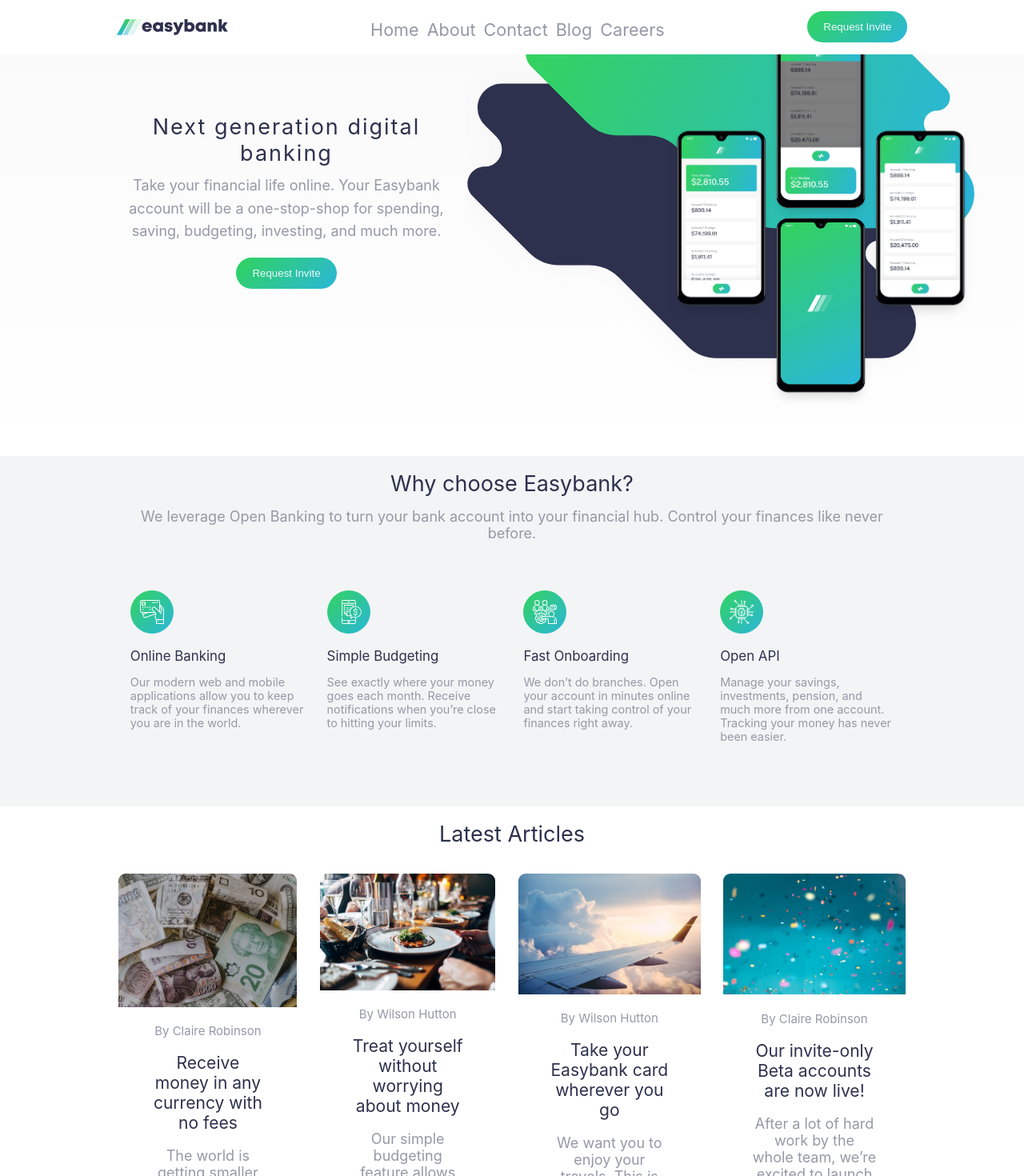
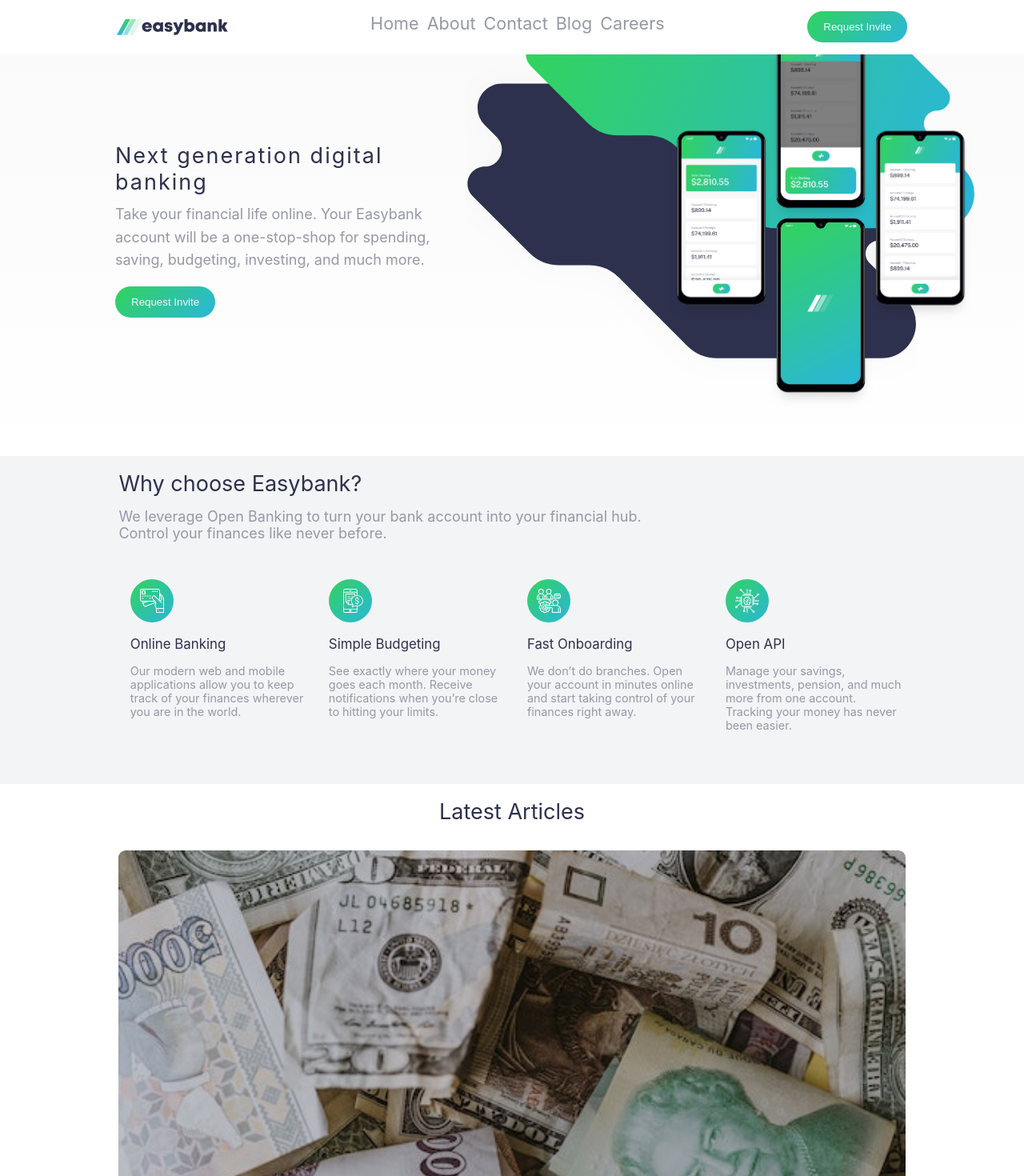
Before and after one commit to Mouez98/easybank-react, a React (Create React App) app: page / in a window 1280 px wide. Shown: the top 1470 px of the page at 80% size. Built offline with nearby package versions, Linux system fonts and the light colour scheme.

Commit message:
added footer's structure

```diff
--- a/src/components/layouts/Layout.js
+++ b/src/components/layouts/Layout.js
@@ -1,6 +1,7 @@
 import React from 'react';
 
 import '../../index.css'
+import Footer from './footer/Footer';
 import NavigationHeader from './navigtionHeader/NavigationHeader';
 import Main from './sections/Main';
 
@@ -8,7 +9,7 @@ const Layout = () => {
    return <div className='layout'>
        <NavigationHeader />
        <Main />
-       footer
+       <Footer />
    </div>
 
 }
--- /dev/null
+++ b/src/components/layouts/footer/Footer.js
@@ -0,0 +1,46 @@
+import React from "react";
+
+import Container from "../../ui/Container";
+import {FaFacebookSquare, FaYoutube, FaTwitter,FaPinterest,FaInstagram} from 'react-icons/fa'
+import logo from '../../../assets/images/logo.svg'
+import Button from "../../ui/Button";
+
+const Footer = () => {
+    return <footer>
+        <Container >
+         <div className='logo'>
+           <img src={logo} alt='logo'/>
+
+              <ul className="icons">
+                  <li><FaFacebookSquare /></li>
+                  <li><FaYoutube /></li>
+                  <li><FaTwitter /></li>
+                  <li><FaPinterest /></li>
+                  <li><FaInstagram /></li>
+              </ul>
+
+         </div>
+
+             <ul className="footer-links">
+                 <li>About us</li>
+                 <li>Contact</li>
+                 <li>Blog</li>
+                 <li>Careers</li>
+                 <li>Support</li>
+                 <li>Privacy Policy</li>
+             </ul>
+
+         <div className="footers-footer">
+             <Button>
+                 Request Invite
+             </Button>
+             <p>
+             © Easybank. All Rights Reserved
+             </p>
+         </div>
+        </Container>
+
+    </footer>
+}
+
+export default Footer;
--- a/src/components/layouts/sections/offers/Offers.js
+++ b/src/components/layouts/sections/offers/Offers.js
@@ -16,7 +16,7 @@ const Offers = () => {
         </div>
         <div className="offers-container">
           {offers &&
-            offers.map((offer) => <SingleOffer key={offer.key} {...offer} />)}
+            offers.map((offer) => <SingleOffer key={offer.id} {...offer} />)}
         </div>
       </Container>
     </section>
--- a/src/index.css
+++ b/src/index.css
@@ -60,13 +60,14 @@ code {
 
 .hide-links {
   height: 0;
+  visibility: hidden;
 }
 .show-links {
   height: auto;
 }
 
 .links li {
-  padding: 10px 0;
+  padding: 0.1rem 0;
   margin: 0 5px;
   transition: all 0.3s ease-out;
 }
@@ -138,6 +139,11 @@ code {
   .links {
     display: flex;
   }
+  .hide-links {
+    height: auto;
+    visibility:visible;
+  }
+
   .toggle-btn {
     display: none;
   }
@@ -179,6 +185,9 @@ code {
   margin-bottom: 1rem;
 }
 
+.part-one {
+  margin-top: 2rem;
+}
 
 .digital-banking .part-two {
   background: url(./assets//images/bg-intro-mobile.svg);
@@ -193,25 +202,22 @@ code {
   height: 100%;
 }
 
-
-
 /* WhyEasyBanking section */
 
 .why-easybanking {
   background-color: var(--Light-Grayish-Blue);
   padding: 1rem;
-
 }
 .why-easybanking .title {
   margin-bottom: 1rem;
 }
-.why-easybanking .title h2, .single-offer h3 {
+.why-easybanking .title h2,
+.single-offer h3 {
   color: var(--Dark-Blue);
   font-weight: normal;
-  width: 70%;
   margin: 0 auto 0.8rem;
 }
-.why-easybanking .title p, .single-offer p {
+:is(.why-easybanking) p {
   color: var(--Grayish-Blue);
 }
 
@@ -221,8 +227,10 @@ code {
 /* Aricles Section */
 .articles {
 
+
 }
-.articles h2, .single-article h3{
+.articles h2,
+.single-article h3 {
   color: var(--Dark-Blue);
   font-weight: normal;
   margin: 1rem 0;
@@ -232,16 +240,51 @@ code {
   padding: 0.8rem;
 }
 
-
 .single-article img {
   width: 100%;
   border-radius: 0.5rem 0.5rem 0 0;
 }
-.single-article .text{
-  padding: 0 2rem;
-  margin: 0.8rem 0 ;
+.single-article .text {
+  padding: 0 0.3rem;
+    text-align: left;
 }
-.single-article .text p, small {
+
+.single-article .text p,
+small {
+  color: var(--Grayish-Blue);
+  font-size: 0.9rem;
+}
+
+/** Footer **/
+footer {
+  background-color: var(--Dark-Blue);
+  padding: 1rem 0;
+  color: var(--White);
+}
+
+footer .logo {
+
+}
+footer .logo .icons{
+  display: flex;
+  justify-content: center;
+  gap: 10px;
+  margin: 1rem 0;
+}
+
+footer .footer-links {
+
+}
+
+.footer-links li {
+  margin: 10px 0;
+}
+
+footer .footers-footer {
+  margin: 1rem 0;
+}
+footer .footers-footer p {
+  margin-top: 1rem;
   color: var(--Grayish-Blue);
 }
 
@@ -257,14 +300,17 @@ code {
   .digital-banking .part-one {
     order: 1;
     flex-basis: 40%;
+    text-align: left;
   }
-  .digital-banking .part-one h3,p {
+  .digital-banking .part-one h3,
+  p {
     margin-bottom: 1rem;
   }
 
   .desc {
     padding: 10px;
     margin-top: 3rem;
+
   }
   .digital-banking .part-two {
     background: url(./assets/images/bg-intro-desktop.svg);
@@ -284,16 +330,21 @@ code {
   }
   /* Easybanking section */
   .why-easybanking {
-
   }
   .why-easybanking .offers-container {
-    display: flex;
+    display: grid;
+    grid-template-columns: repeat(auto-fit, minmax(11rem, 1fr));
+    gap: 0.5rem
   }
   .single-offer {
     text-align: left;
-  padding: 0.8rem;
     font-size: 0.8rem;
-  flex-basis: 25%;
+    padding-left: 0.8rem;
+  }
+  .why-easybanking .title {
+    margin-bottom: 1rem;
+    width: 70%;
+    text-align: left;
   }
   .single-offer img {
     width: 3rem;
@@ -304,9 +355,12 @@ code {
   }
   /* Articles section */
   .articles {
-
   }
   .articles-container {
     display: flex;
+    flex-flow: wrap row;
+  }
+  .single-article {
+    flex: 0 1 auto
   }
 }
```
Lines whose indentation alone changed are shown as unchanged.
